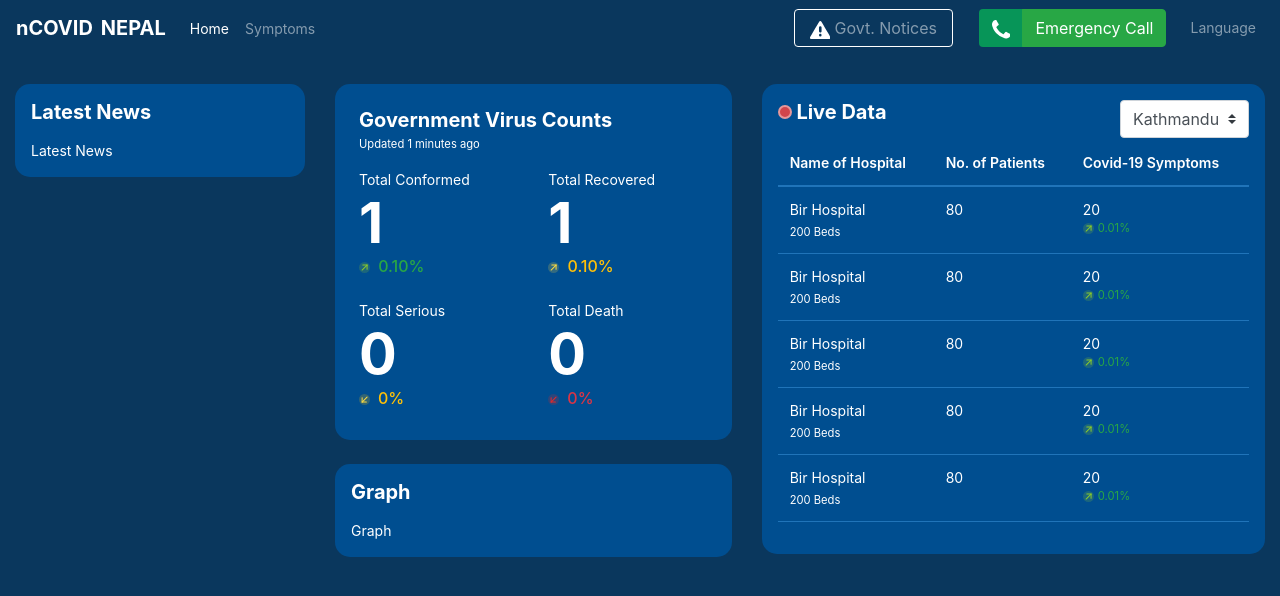
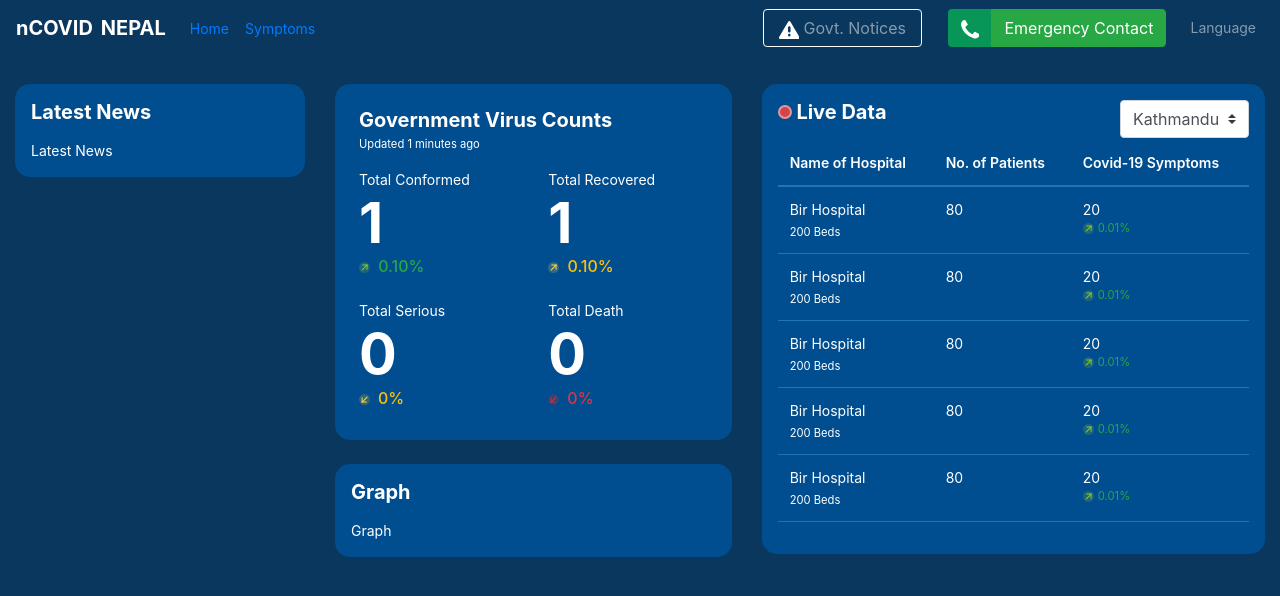
Before and after one commit to Fusemachines/covid-nepal-web, a React (Create React App) app: page / in a window 1280 px wide. Shown: the top 596 px of the page. Built offline with nearby package versions, Linux system fonts and the light colour scheme.

Commit message:
[COV-14] : Breakdown Navbar into reusable components

```diff
--- /dev/null
+++ b/src/components/Buttons/EmergencyButton/EmergencyButton.tsx
@@ -0,0 +1,31 @@
+import React, { FC } from 'react';
+
+interface IEmergencyButtonProps {
+  text: string;
+  handleClick: () => void;
+}
+
+const EmeergencyButton: FC<IEmergencyButtonProps> = props => {
+  const { text, handleClick } = props;
+
+  return (
+    <div className="btn-group mx-3" role="group" onClick={() => handleClick()}>
+      <button type="button" className="btn btn-green">
+        <svg xmlns="http://www.w3.org/2000/svg" width="18.491" height="18.483" viewBox="0 0 18.491 18.483">
+          <path
+            id="Path_34"
+            data-name="Path 34"
+            d="M96.67,239.322c-.319-.07-.642-.126-.957-.211a16.573,16.573,0,0,1-7.945-4.778,24.951,24.951,0,0,1-2.319-2.78,14.031,14.031,0,0,1-1.718-3.63,14.809,14.809,0,0,1-.55-1.931,4.5,4.5,0,0,1,.489-2.908c.065-.13.141-.254.2-.385a3.266,3.266,0,0,1,3.077-1.859.628.628,0,0,1,.627.338c.258.45.505.907.766,1.356.4.693.815,1.38,1.223,2.07.051.085.1.169.153.256a.7.7,0,0,1-.1.907c-.3.311-.629.6-.952.892-.306.277-.624.539-.93.817a.656.656,0,0,0-.164.887c.522.861,1.017,1.744,1.6,2.559a12.2,12.2,0,0,0,4,3.446c.319.18.639.357.964.524a.582.582,0,0,0,.733-.128c.286-.3.555-.609.831-.916.291-.323.564-.666.878-.966a.758.758,0,0,1,1.094-.106q1.644.953,3.289,1.906c.637.369.706.5.571,1.222-.062.329-.147.654-.225.98a2.009,2.009,0,0,1-.79,1.147,5.868,5.868,0,0,1-2.86,1.253.288.288,0,0,0-.08.038Z"
+            transform="translate(-83.111 -220.839)"
+            fill="#fff"
+          />
+        </svg>
+      </button>
+      <button type="button" className="btn btn-success">
+        {text}
+      </button>
+    </div>
+  );
+};
+
+export default EmeergencyButton;
--- /dev/null
+++ b/src/components/Buttons/EmergencyButton/index.tsx
@@ -0,0 +1,3 @@
+import EmergencyButton from './EmergencyButton';
+
+export default EmergencyButton;
--- /dev/null
+++ b/src/components/Buttons/TransparentButton/TransparentButton.tsx
@@ -0,0 +1,29 @@
+import React, { FC } from 'react';
+import { Nav } from 'react-bootstrap';
+
+interface ITransparentButton {
+  text: string;
+  icon?: string;
+  handleClick: () => void;
+}
+
+const TransparentButton: FC<ITransparentButton> = props => {
+  const { text, handleClick } = props;
+
+  return (
+    <Nav.Link className="btn btn-outline-white" onClick={() => handleClick()}>
+      <svg xmlns="http://www.w3.org/2000/svg" width="20.571" className="mr-1" height="18" viewBox="0 0 20.571 18">
+        <path
+          id="Path_647"
+          data-name="Path 647"
+          d="M-699.588,87.078h-8.94a1.27,1.27,0,0,1-1.171-1.9c.477-.885,1.008-1.74,1.514-2.609q1.72-2.95,3.44-5.9,2.014-3.451,4.033-6.9a1.277,1.277,0,0,1,2.267.007c1.121,1.907,2.232,3.82,3.348,5.729q1.735,2.968,3.471,5.935c.709,1.214,1.413,2.43,2.126,3.642a1.305,1.305,0,0,1-1.168,2C-693.641,87.067-696.615,87.078-699.588,87.078Zm1.294-9.626c0-.648.006-1.3,0-1.945a1.3,1.3,0,0,0-1.293-1.277,1.293,1.293,0,0,0-1.275,1.277q-.011,1.925,0,3.85a1.231,1.231,0,0,0,.611,1.1,1.212,1.212,0,0,0,1.274.041,1.245,1.245,0,0,0,.682-1.159C-698.289,78.709-698.294,78.081-698.294,77.453Zm-1.288,7.056a1.3,1.3,0,0,0,1.288-1.282,1.3,1.3,0,0,0-1.264-1.287,1.3,1.3,0,0,0-1.307,1.283A1.3,1.3,0,0,0-699.583,84.509Z"
+          transform="translate(709.868 -69.084)"
+          fill="#fff"
+        />
+      </svg>
+      {text}
+    </Nav.Link>
+  );
+};
+
+export default TransparentButton;
--- /dev/null
+++ b/src/components/Buttons/TransparentButton/index.tsx
@@ -0,0 +1,3 @@
+import TransparentButton from './TransparentButton';
+
+export default TransparentButton;
--- /dev/null
+++ b/src/components/Navbar/NavItem.tsx
@@ -0,0 +1,21 @@
+import React, { FC } from 'react';
+import { Nav } from 'react-bootstrap';
+import { Link } from 'react-router-dom';
+
+interface INavItemProps {
+  to: string;
+  title: string;
+  active: boolean;
+}
+
+const NavItem: FC<INavItemProps> = props => {
+  const { to, title, active } = props;
+
+  return (
+    <Nav.Link className={`${active ? 'active' : ''}`}>
+      <Link to={to}>{title}</Link>
+    </Nav.Link>
+  );
+};
+
+export default NavItem;
--- a/src/components/Navbar/Navbar.tsx
+++ b/src/components/Navbar/Navbar.tsx
@@ -1,61 +1,39 @@
 import React, { FC } from 'react';
 import { Navbar as Navigation, Nav } from 'react-bootstrap';
+import { Link } from 'react-router-dom';
 
-const Navbar: FC<{}> = () => {
+import * as routes from 'src/constants/routes';
+import TransparentButton from 'src/components/Buttons/TransparentButton';
+import EmergencyButton from 'src/components/Buttons/EmergencyButton';
+import NavItem from './NavItem';
+
+interface INavbarProps {
+  toggleSidebar: () => void;
+}
+
+const Navbar: FC<INavbarProps> = props => {
+  const { toggleSidebar } = props;
   return (
     <React.Fragment>
       <Navigation collapseOnSelect expand="lg" fixed="top" bg="dark" variant="dark">
-        <Navigation.Brand href="/design" className="font-weight-bold">
-          <span className="mr-2">nCOVID</span>
-          <span>NEPAL</span>
-        </Navigation.Brand>
+        <Link to={routes.DASHBOARD}>
+          <Navigation.Brand className="font-weight-bold">
+            <span className="mr-2">nCOVID</span>
+            <span>NEPAL</span>
+          </Navigation.Brand>
+        </Link>
 
         <Navigation.Toggle aria-controls="responsive-navbar-nav" />
 
         <Navigation.Collapse id="responsive-navbar-nav">
           <Nav className="mr-auto">
-            <Nav.Link href="/design" className="active">
-              Home
-            </Nav.Link>
-            <Nav.Link href="/design/symptoms">Symptoms</Nav.Link>
+            <NavItem title={'Home'} to={routes.DASHBOARD} active={false} />
+            <NavItem title={'Symptoms'} to={routes.SYMPTOMS} active={false} />
           </Nav>
+
           <Nav>
-            <Nav.Link href="" className="btn btn-outline-white">
-              <svg
-                xmlns="http://www.w3.org/2000/svg"
-                width="20.571"
-                className="mr-1"
-                height="18"
-                viewBox="0 0 20.571 18"
-              >
-                <path
-                  id="Path_647"
-                  data-name="Path 647"
-                  d="M-699.588,87.078h-8.94a1.27,1.27,0,0,1-1.171-1.9c.477-.885,1.008-1.74,1.514-2.609q1.72-2.95,3.44-5.9,2.014-3.451,4.033-6.9a1.277,1.277,0,0,1,2.267.007c1.121,1.907,2.232,3.82,3.348,5.729q1.735,2.968,3.471,5.935c.709,1.214,1.413,2.43,2.126,3.642a1.305,1.305,0,0,1-1.168,2C-693.641,87.067-696.615,87.078-699.588,87.078Zm1.294-9.626c0-.648.006-1.3,0-1.945a1.3,1.3,0,0,0-1.293-1.277,1.293,1.293,0,0,0-1.275,1.277q-.011,1.925,0,3.85a1.231,1.231,0,0,0,.611,1.1,1.212,1.212,0,0,0,1.274.041,1.245,1.245,0,0,0,.682-1.159C-698.289,78.709-698.294,78.081-698.294,77.453Zm-1.288,7.056a1.3,1.3,0,0,0,1.288-1.282,1.3,1.3,0,0,0-1.264-1.287,1.3,1.3,0,0,0-1.307,1.283A1.3,1.3,0,0,0-699.583,84.509Z"
-                  transform="translate(709.868 -69.084)"
-                  fill="#fff"
-                />
-              </svg>
-              Govt. Notices
-            </Nav.Link>
-
-            <div className="btn-group mx-3" role="group">
-              <button type="button" className="btn btn-green">
-                <svg xmlns="http://www.w3.org/2000/svg" width="18.491" height="18.483" viewBox="0 0 18.491 18.483">
-                  <path
-                    id="Path_34"
-                    data-name="Path 34"
-                    d="M96.67,239.322c-.319-.07-.642-.126-.957-.211a16.573,16.573,0,0,1-7.945-4.778,24.951,24.951,0,0,1-2.319-2.78,14.031,14.031,0,0,1-1.718-3.63,14.809,14.809,0,0,1-.55-1.931,4.5,4.5,0,0,1,.489-2.908c.065-.13.141-.254.2-.385a3.266,3.266,0,0,1,3.077-1.859.628.628,0,0,1,.627.338c.258.45.505.907.766,1.356.4.693.815,1.38,1.223,2.07.051.085.1.169.153.256a.7.7,0,0,1-.1.907c-.3.311-.629.6-.952.892-.306.277-.624.539-.93.817a.656.656,0,0,0-.164.887c.522.861,1.017,1.744,1.6,2.559a12.2,12.2,0,0,0,4,3.446c.319.18.639.357.964.524a.582.582,0,0,0,.733-.128c.286-.3.555-.609.831-.916.291-.323.564-.666.878-.966a.758.758,0,0,1,1.094-.106q1.644.953,3.289,1.906c.637.369.706.5.571,1.222-.062.329-.147.654-.225.98a2.009,2.009,0,0,1-.79,1.147,5.868,5.868,0,0,1-2.86,1.253.288.288,0,0,0-.08.038Z"
-                    transform="translate(-83.111 -220.839)"
-                    fill="#fff"
-                  />
-                </svg>
-              </button>
-              <button type="button" className="btn btn-success">
-                Emergency Call
-              </button>
-            </div>
-
+            <TransparentButton text={'Govt. Notices'} handleClick={() => ({})} />
+            <EmergencyButton text={'Emergency Contact'} handleClick={toggleSidebar} />
             <Nav.Link className="d-none d-lg-block">Language</Nav.Link>
           </Nav>
         </Navigation.Collapse>
--- a/src/constants/routes.ts
+++ b/src/constants/routes.ts
@@ -1,3 +1,4 @@
 // General Routes
 export const DASHBOARD = '/';
 export const DESIGN = '/design';
+export const SYMPTOMS = '/symptoms';
--- a/src/routes/dashboard/Dashboard.tsx
+++ b/src/routes/dashboard/Dashboard.tsx
@@ -11,7 +11,7 @@ const Dashboard: FC<{}> = () => {
   };
   return (
     <>
-      <Navbar />
+      <Navbar toggleSidebar={toggleEmergencyContact} />
       <Router />
     </>
   );
```
